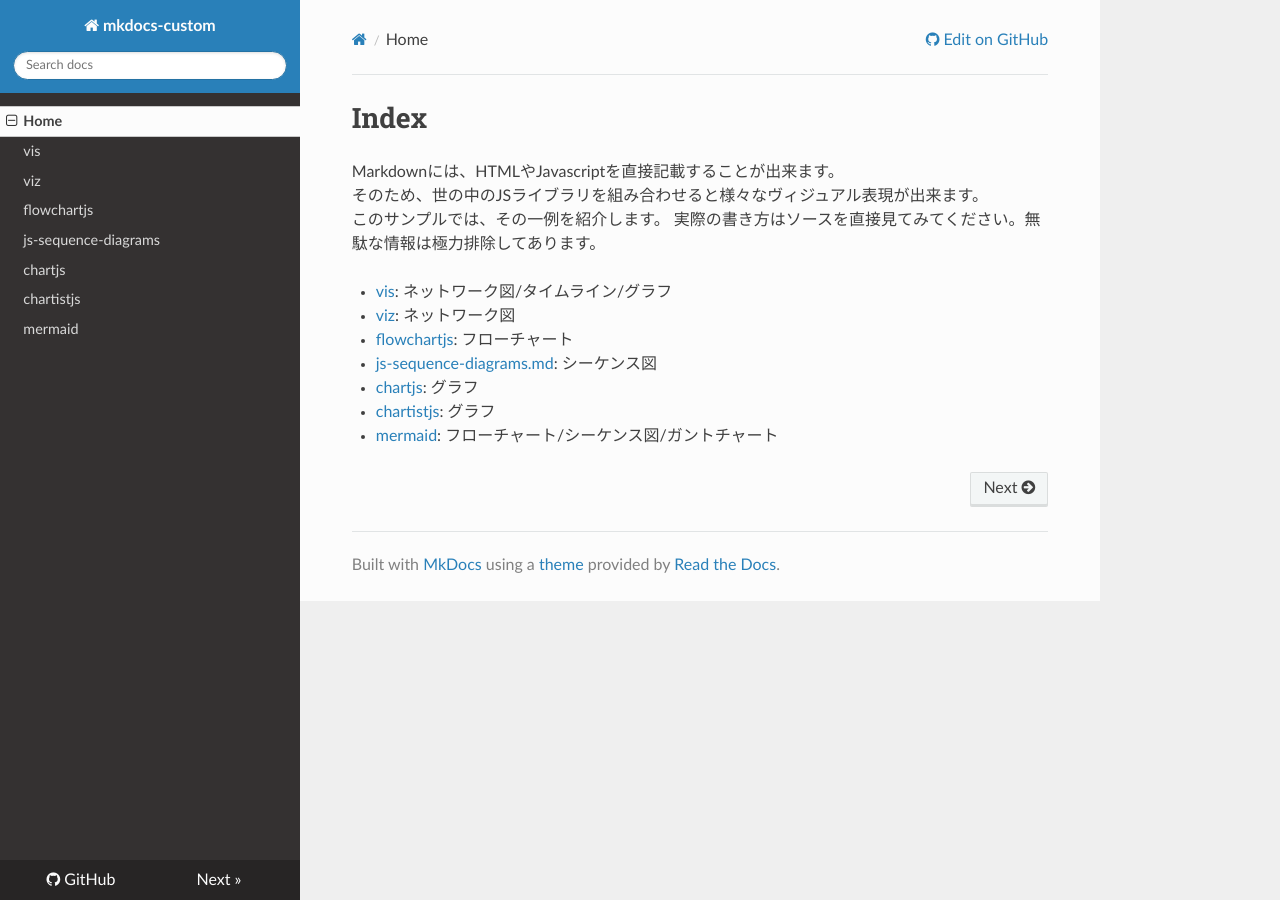
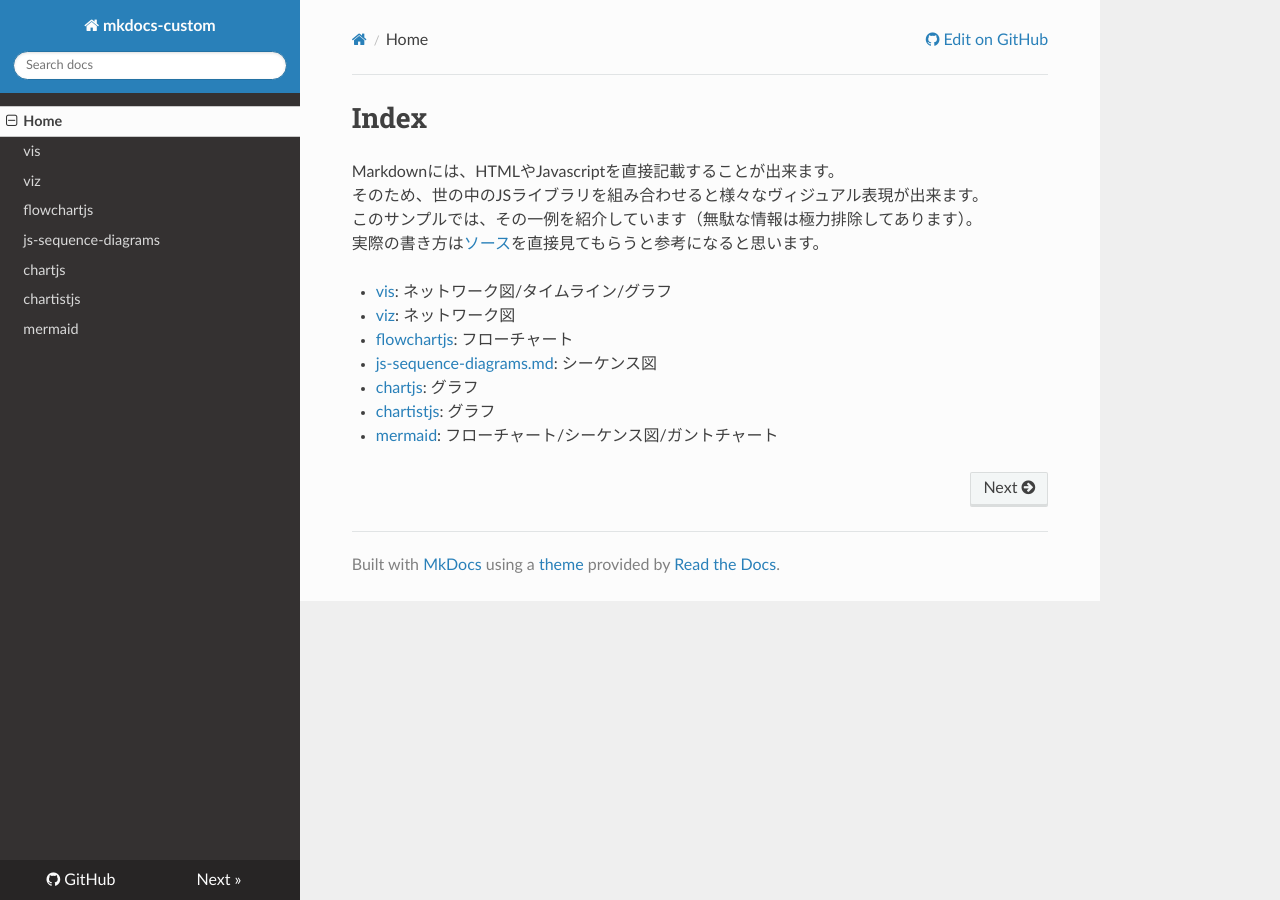
Before and after one commit to humangas/mkdocs-custom, an MkDocs documentation site: the page built from docs/index.md, in a window 1280 px wide. Built offline with MkDocs 1.6.1, drawn with Linux system fonts in a browser that asks for light colours; nearby versions of some CDN libraries; old or Windows-style settings are respelled for this version of MkDocs.

Commit message:
説明追記

```diff
--- a/docs/index.md
+++ b/docs/index.md
@@ -1,8 +1,8 @@
 # Index
 Markdownには、HTMLやJavascriptを直接記載することが出来ます。
 そのため、世の中のJSライブラリを組み合わせると様々なヴィジュアル表現が出来ます。
-このサンプルでは、その一例を紹介します。
-実際の書き方はソースを直接見てみてください。無駄な情報は極力排除してあります。
+このサンプルでは、その一例を紹介しています（無駄な情報は極力排除してあります）。
+実際の書き方は[ソース](https://github.com/humangas/mkdocs-custom/)を直接見てもらうと参考になると思います。
 
 - [vis](/vis.md): ネットワーク図/タイムライン/グラフ
 - [viz](/viz.md): ネットワーク図
```
